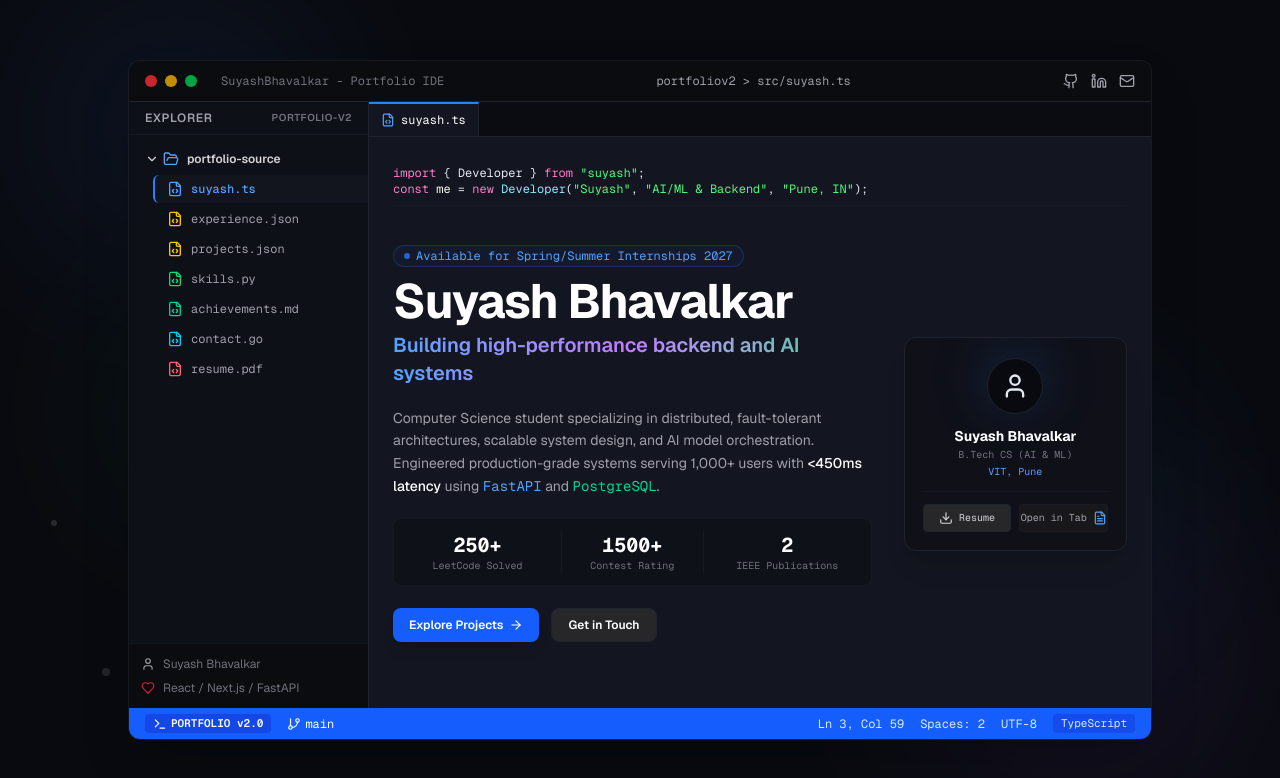
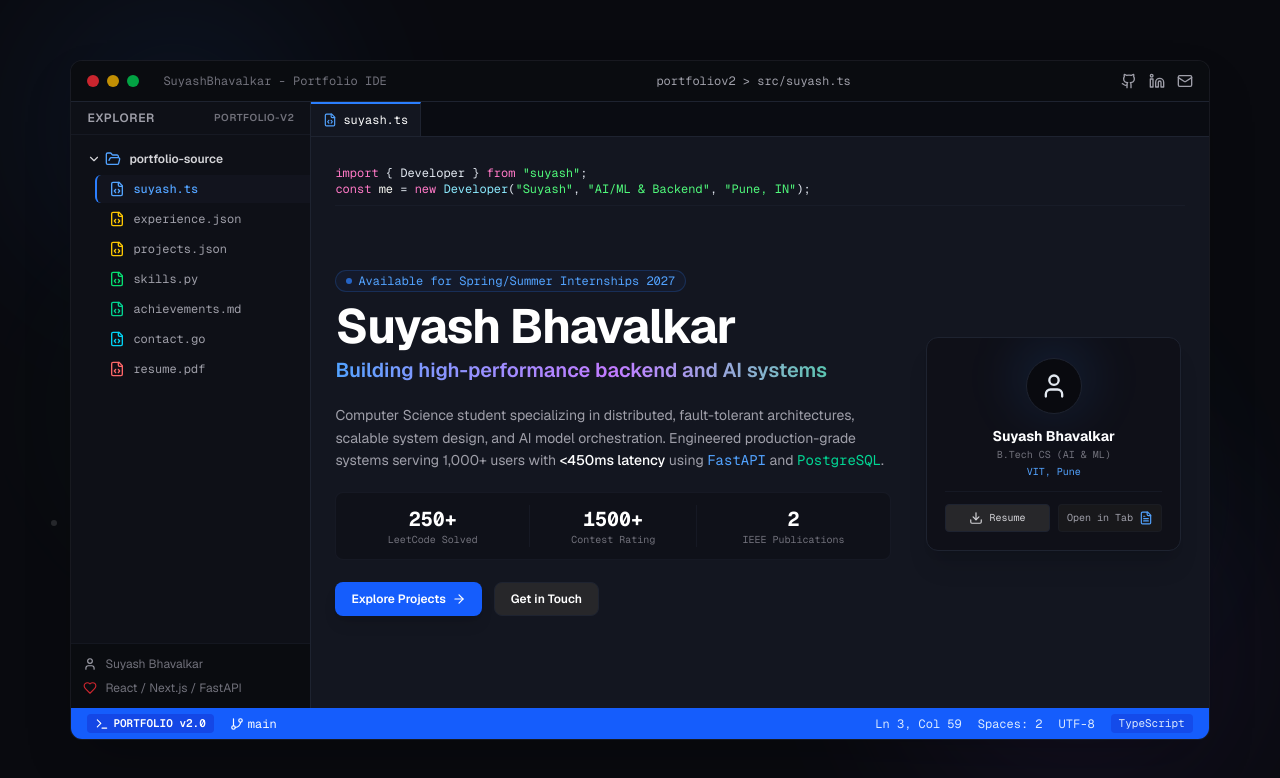
Before and after one commit to SuyashBhavalkar3/portfolio, a Next.js app: page / in a window 1280 px wide. Shown: the top 778 px of the page. Built offline with nearby package versions, Linux system fonts and the light colour scheme.

Commit message:
Increase IDE width and inner content container widths for widescreen monitors

```diff
--- a/app/page.tsx
+++ b/app/page.tsx
@@ -25,7 +25,7 @@ export default function Home() {
       <div className="absolute top-[65%] left-[4%] w-1.5 h-1.5 bg-white/25 rounded-full animate-pulse" style={{ animationDelay: "2.5s" }} />
       <div className="absolute top-[20%] left-[12%] w-1 h-1 bg-white/30 rounded-full animate-float" style={{ animationDelay: "0.5s" }} />
 
-      <main className="w-full max-w-5xl z-10 flex flex-col items-center">
+      <main className="w-full max-w-[94vw] 2xl:max-w-[1600px] z-10 flex flex-col items-center px-4 md:px-8">
         <IDEWindow>
           {(activeFile, setActiveFile) => {
             switch (activeFile) {
--- a/components/AchievementsFile.tsx
+++ b/components/AchievementsFile.tsx
@@ -94,7 +94,7 @@ export default function AchievementsFile() {
 `;
 
   return (
-    <div className="flex flex-col gap-6 w-full max-w-4xl mx-auto py-2">
+    <div className="flex flex-col gap-6 w-full max-w-[1200px] mx-auto py-2">
       {/* File type toggle */}
       <div className="flex items-center justify-between border-b border-ide-border/50 pb-3 font-mono text-xs">
         <div className="text-zinc-500">
--- a/components/ContactFile.tsx
+++ b/components/ContactFile.tsx
@@ -100,7 +100,7 @@ func HandleContact(w http.ResponseWriter, r *http.Request) {
   };
 
   return (
-    <div className="flex flex-col gap-6 w-full max-w-4xl mx-auto py-2">
+    <div className="flex flex-col gap-6 w-full max-w-[1200px] mx-auto py-2">
       {/* View Mode Toggle */}
       <div className="flex items-center justify-between border-b border-ide-border/50 pb-3 font-mono text-xs">
         <div className="text-zinc-500">
--- a/components/ExperienceFile.tsx
+++ b/components/ExperienceFile.tsx
@@ -52,7 +52,7 @@ export default function ExperienceFile() {
   const rawJson = JSON.stringify(EXPERIENCE_DATA, null, 2);
 
   return (
-    <div className="flex flex-col gap-6 w-full max-w-4xl mx-auto py-2">
+    <div className="flex flex-col gap-6 w-full max-w-[1200px] mx-auto py-2">
       {/* File type toggle (Visual representation vs JSON view) */}
       <div className="flex items-center justify-between border-b border-ide-border/50 pb-3 font-mono text-xs">
         <div className="text-zinc-500">
--- a/components/HeroFile.tsx
+++ b/components/HeroFile.tsx
@@ -10,7 +10,7 @@ interface HeroFileProps {
 
 export default function HeroFile({ onNavigate }: HeroFileProps) {
   return (
-    <div className="flex flex-col justify-between w-full max-w-4xl mx-auto flex-1 py-1">
+    <div className="flex flex-col justify-between w-full max-w-[1200px] mx-auto flex-1 py-1">
       {/* Code Block Mockup header */}
       <div className="font-mono text-[11px] md:text-xs text-zinc-555 border-b border-ide-border/50 pb-2 shrink-0">
         <span className="text-code-keyword">import</span> {"{ Developer }"} <span className="text-code-keyword">from</span> <span className="text-code-string">"suyash"</span>;
--- a/components/ProjectsFile.tsx
+++ b/components/ProjectsFile.tsx
@@ -140,7 +140,7 @@ export default function ProjectsFile() {
   const rawJson = JSON.stringify(PROJECTS_DATA, null, 2);
 
   return (
-    <div className="flex flex-col gap-6 w-full max-w-4xl mx-auto py-2">
+    <div className="flex flex-col gap-6 w-full max-w-[1200px] mx-auto py-2">
       {/* File type toggle and filter */}
       <div className="flex flex-wrap items-center justify-between border-b border-ide-border/50 pb-3 gap-3 font-mono text-xs">
         <div className="flex items-center gap-2">
--- a/components/SkillsFile.tsx
+++ b/components/SkillsFile.tsx
@@ -82,7 +82,7 @@ class SuyashSkills:
 `;
 
   return (
-    <div className="flex flex-col gap-6 w-full max-w-4xl mx-auto py-2">
+    <div className="flex flex-col gap-6 w-full max-w-[1200px] mx-auto py-2">
       {/* View Mode Toggle */}
       <div className="flex items-center justify-between border-b border-ide-border/50 pb-3 font-mono text-xs">
         <div className="text-zinc-500">
```
